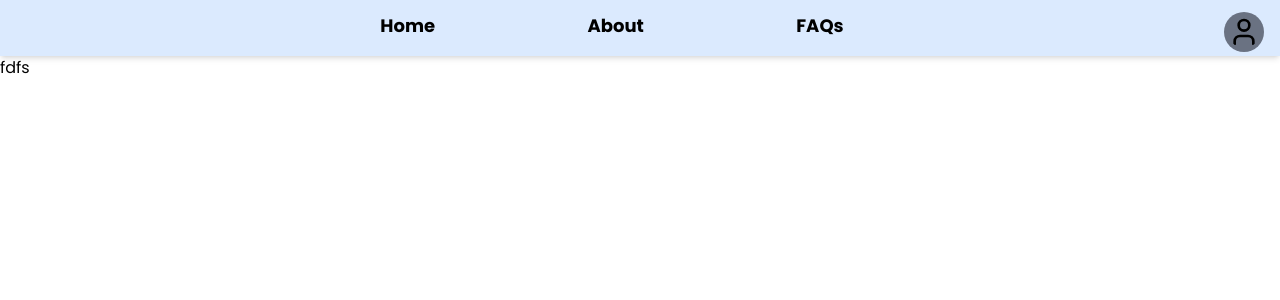
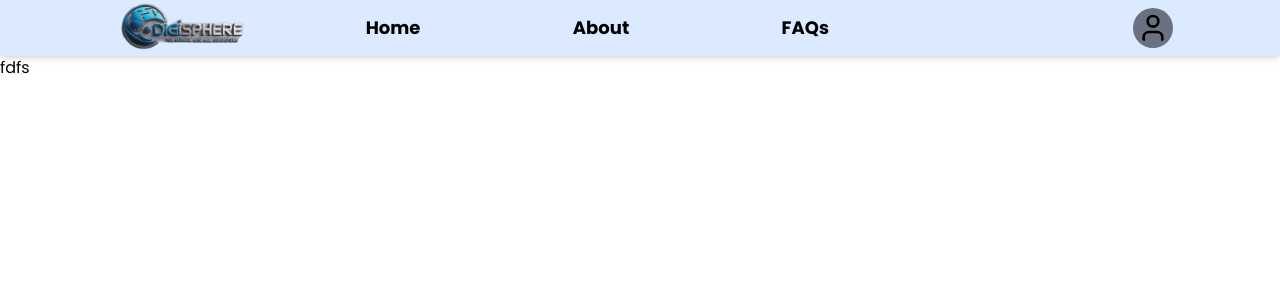
Before and after one commit to rabbihossainlhp/React-application, a React (Vite) app: page / in a window 1280 px wide. Shown: the top 300 px of the page. Built offline with nearby package versions, Linux system fonts and the light colour scheme.

Commit message:
coustomizing nav

```diff
--- a/src/Components/Navbar.jsx
+++ b/src/Components/Navbar.jsx
@@ -1,6 +1,6 @@
 import React, { useState } from 'react';
 import { Link } from 'react-router-dom';
-import {User} from "lucide-react"
+import {User ,  AlignRight} from "lucide-react"
 
 const Navbar = () => {
     const [isOpen, setIsOpen] = useState(false);
@@ -10,9 +10,19 @@ const Navbar = () => {
     };
 
     return (
-        <header className='navbar bg-blue-100 py-3 shadow-md h-14'>
-            <ul className='w-full flex justify-evenly align-center '>
-                <div className='flex justify-evenly w-3/5 align-center mx-auto font-bold text-lg '>
+        <header className='navbar bg-blue-100 py-3 flex justify-center items-center shadow-md h-14'>
+            <ul className='w-full flex justify-evenly items-center px-4 '>
+                <div className='flex absolute left-1/12'>
+                    <li className=''>
+                        <Link to="/" >
+                            <img src="/src/assets/Logo.png"
+                                alt="DigiSphere-logo"
+                                className='w-36 h-auto object-cover background-cover'
+                            />
+                        </Link>
+                    </li>
+                </div>
+                <div className='flex justify-evenly w-3/5 align-center absolute  left-2/12 mx-auto font-bold text-lg '>
                     <li>
                         <Link to="/">Home</Link>
                     </li>
@@ -23,7 +33,12 @@ const Navbar = () => {
                         <Link to="/faqs" >FAQs</Link>
                     </li>
                 </div>
-                <div className={`${isOpen? "w-28 h-28 bg-gray-300 rounded-2xl absolute right-4 top-10":"hidden"}`}>
+                <div className={`${
+                                isOpen
+                                ?
+                                "w-44 h-20 bg-gray-300 rounded-2xl absolute right-1/12 top-14 flex flex-col justify-evenly items-center "
+                                :
+                                "hidden"}`}>
                     <li>
                         <Link to="/signin">Sign In</Link>
                     </li>
@@ -31,9 +46,14 @@ const Navbar = () => {
                         <Link to="myaccount">My account</Link>
                     </li>
                 </div>
-                <User size={28}
-                    className=' bg-gray-500  text-black rounded-full cursor-pointer w-10 h-10 p-1 mr-4'
-                    onClick={handleUserIcon}/>
+                <div className='flex gap-2 absolute right-1/12'>
+                    <User size={28}
+                        className=' bg-gray-500  order-2 text-black rounded-full cursor-pointer w-10 h-10 p-1  '
+                        onClick={handleUserIcon}/>
+                    <AlignRight size={28}
+                        className=' bg-gray-500 order-1 text-black rounded-full cursor-pointer w-10 h-10 p-1 md:hidden' />
+                </div>
+
             </ul>
         </header>
     );
```
Also changed, not shown: src/assets/Logo.png (added).
